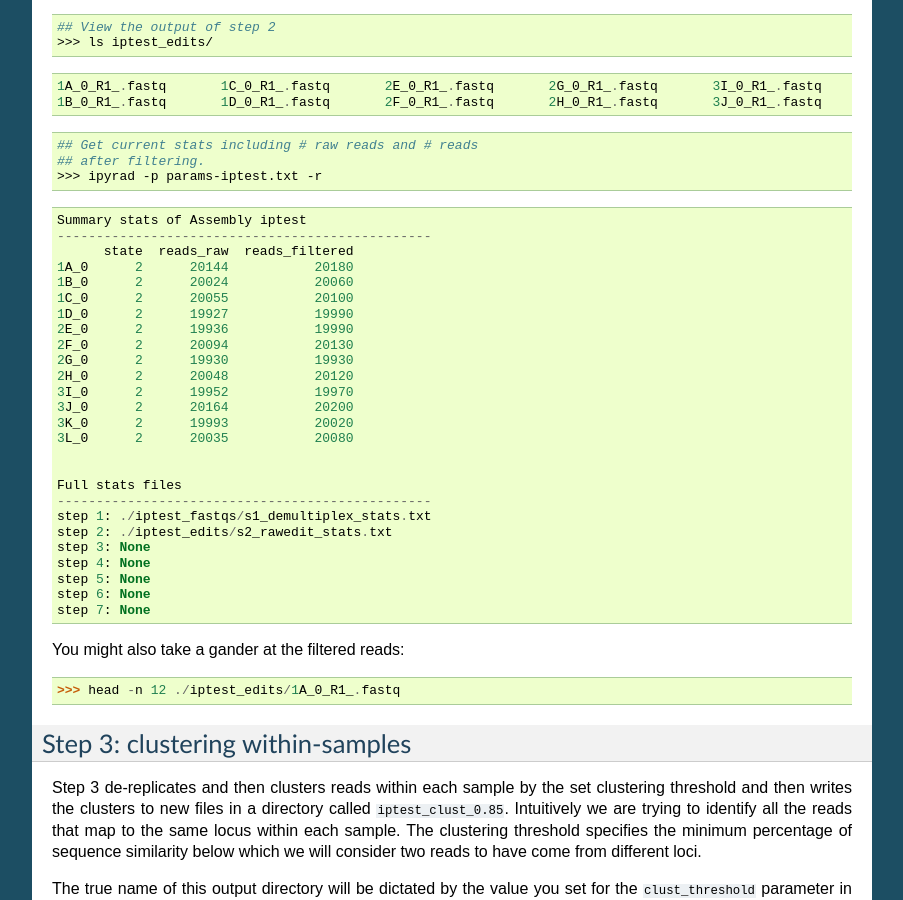
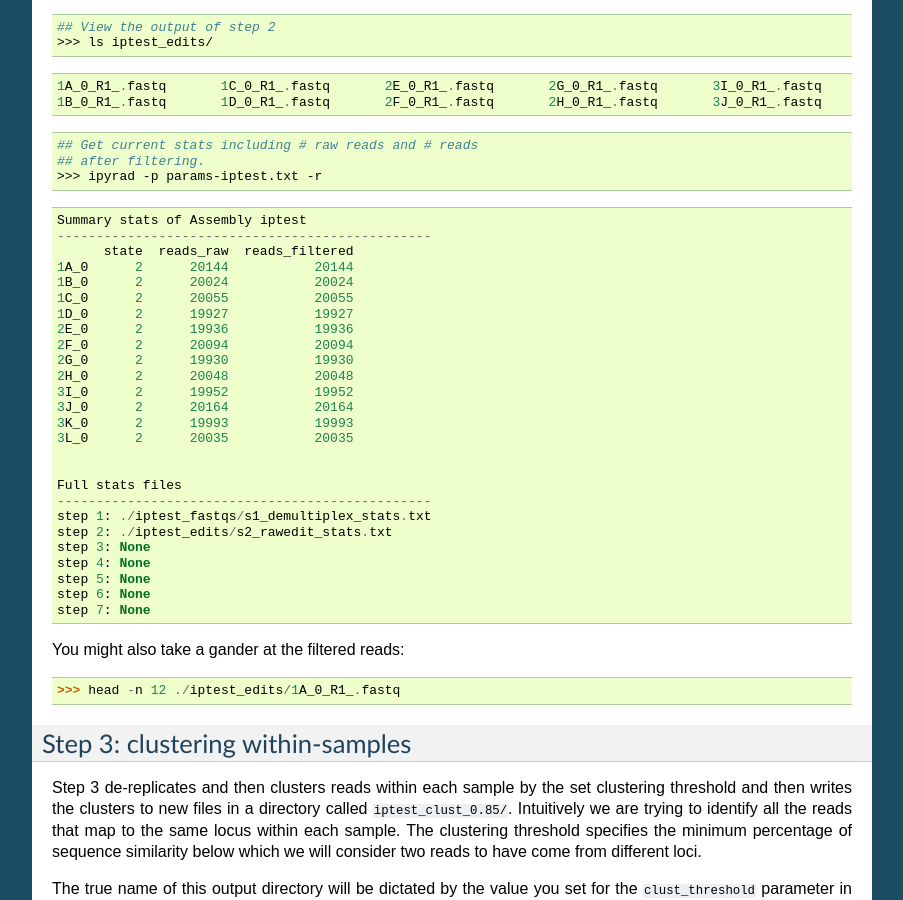
Before and after one commit to dereneaton/ipyrad, a Sphinx documentation site: the page built from docs/tutorial_intro_cli.rst, in a window 1280 px wide and 900 px high, scrolled down 5236 px. Shown: the whole window, without its empty margins (198-1101 px from the left). Built offline with Sphinx 7.4.7, drawn with Linux system fonts in a browser that asks for light colours; pages that are not in the unit, such as notebooks, are missing from menus; the version number is read from the project's files by our own code.

Commit message:
docs update

```diff
--- a/docs/tutorial_intro_cli.rst
+++ b/docs/tutorial_intro_cli.rst
@@ -395,18 +395,18 @@ handy stats tracked for this assembly.
     Summary stats of Assembly iptest
     ------------------------------------------------
           state  reads_raw  reads_filtered
-    1A_0      2      20144           20180
-    1B_0      2      20024           20060
-    1C_0      2      20055           20100
-    1D_0      2      19927           19990
-    2E_0      2      19936           19990
-    2F_0      2      20094           20130
+    1A_0      2      20144           20144
+    1B_0      2      20024           20024
+    1C_0      2      20055           20055
+    1D_0      2      19927           19927
+    2E_0      2      19936           19936
+    2F_0      2      20094           20094
     2G_0      2      19930           19930
-    2H_0      2      20048           20120
-    3I_0      2      19952           19970
-    3J_0      2      20164           20200
-    3K_0      2      19993           20020
-    3L_0      2      20035           20080
+    2H_0      2      20048           20048
+    3I_0      2      19952           19952
+    3J_0      2      20164           20164
+    3K_0      2      19993           19993
+    3L_0      2      20035           20035
 
 
     Full stats files
@@ -430,7 +430,7 @@ Step 3: clustering within-samples
 ~~~~~~~~~~~~~~~~~~~~~~~~~~~~~~~~~
 Step 3 de-replicates and then clusters reads within each sample
 by the set clustering threshold and then writes the clusters to new
-files in a directory called ``iptest_clust_0.85``. Intuitively
+files in a directory called ``iptest_clust_0.85/``. Intuitively
 we are trying to identify all the reads that map to the same locus
 within each sample. The clustering threshold specifies the minimum
 percentage of sequence similarity below which we will consider two
```
